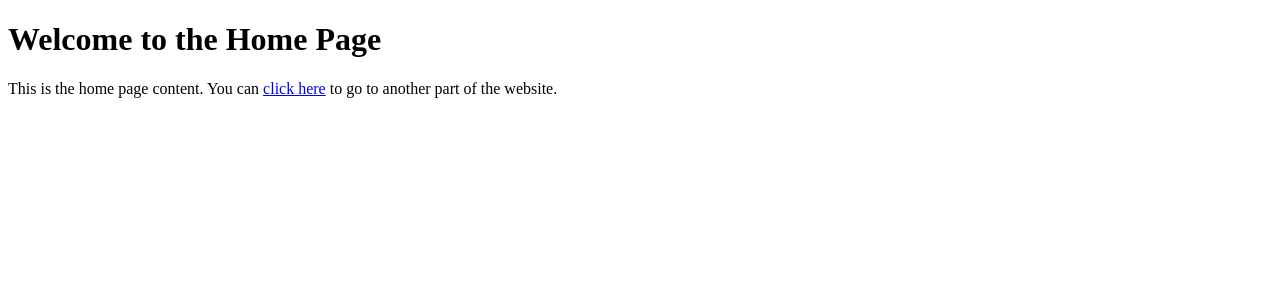
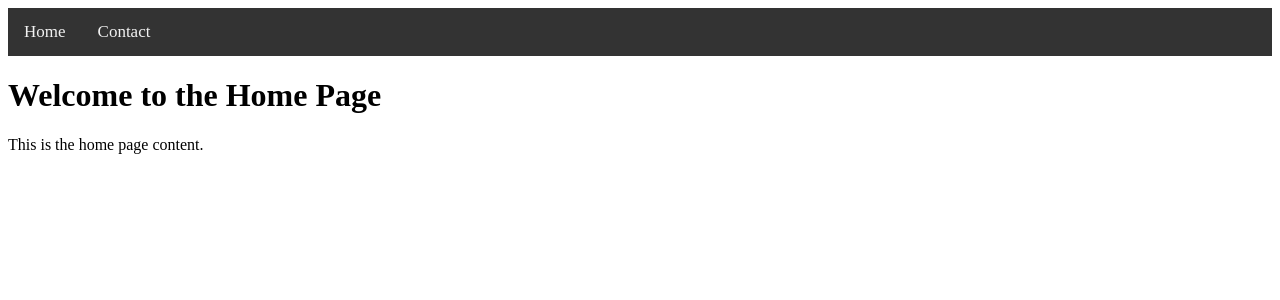
Before and after one commit to axelcool1234/portfolio, a React (Vite) app: page /#/ in a window 1280 px wide. Shown: the top 300 px of the page. Built offline with nearby package versions, Linux system fonts and the light colour scheme.

Commit message:
Added a navbar and a page layout

```diff
--- a/src/App.tsx
+++ b/src/App.tsx
@@ -1,5 +1,6 @@
 import './App.css';
 import {Routes, Route} from 'react-router-dom';
+import Layout from './components/Layout';
 import Home from './components/Home';
 import Contact from './components/Contact';
 
@@ -7,8 +8,10 @@ export default function App() {
   return (
     <>
       <Routes>
-        <Route path="/" element={<Home />} />
-        <Route path="/contact" element={<Contact />} />
+        <Route path="/" element={<Layout />}>
+          <Route index element={<Home />} />
+          <Route path="/contact" element={<Contact />} />
+        </Route>
       </Routes>
     </>
   )
--- a/src/components/Contact/index.tsx
+++ b/src/components/Contact/index.tsx
@@ -1,3 +1,5 @@
+import './index.css'
+
 export default function Contact() {
   return (
     <div>
--- a/src/components/Home/index.tsx
+++ b/src/components/Home/index.tsx
@@ -1,13 +1,10 @@
-import { Link } from 'react-router-dom';
-
 export default function Home() {
   return (
-    <div>
-      <h1>Welcome to the Home Page</h1>
-      <p>
-      This is the home page content. You can{' '}
-        <Link to="/contact">click here</Link> to go to another part of the website.
-      </p>
-    </div>
+    <>
+      <div>
+        <h1>Welcome to the Home Page</h1>
+        <p>This is the home page content.</p>
+      </div>
+    </>
   );
 }
--- /dev/null
+++ b/src/components/Layout/index.tsx
@@ -0,0 +1,14 @@
+import { Outlet } from 'react-router-dom';
+import Navigation from '../Navigation';
+import './index.css'
+
+export default function Layout() {
+  return (
+    <div className="App">
+      <Navigation />
+      <div className='page'>
+        <Outlet />
+      </div>
+    </div>
+  );
+}
--- /dev/null
+++ b/src/components/Navigation/index.css
@@ -0,0 +1,18 @@
+.topnav {
+    background-color: #333;
+    overflow: hidden;
+}
+
+.topnav a {
+    float: left;
+    color: #f2f2f2;
+    text-align: center;
+    padding: 14px 16px;
+    text-decoration: none;
+    font-size: 17px;
+}
+
+.topnav a:hover {
+    background-color: #ddd;
+    color: black;
+}
--- /dev/null
+++ b/src/components/Navigation/index.tsx
@@ -0,0 +1,11 @@
+import './index.css'
+import { Link } from 'react-router-dom';
+
+export default function Navigation() {
+  return (
+    <div className = 'topnav'>
+        <Link to="/">Home</Link>
+        <Link to="/contact">Contact</Link>
+    </div>
+  );
+}
```
Also changed, not shown: src/components/Layout/index.css (added).
